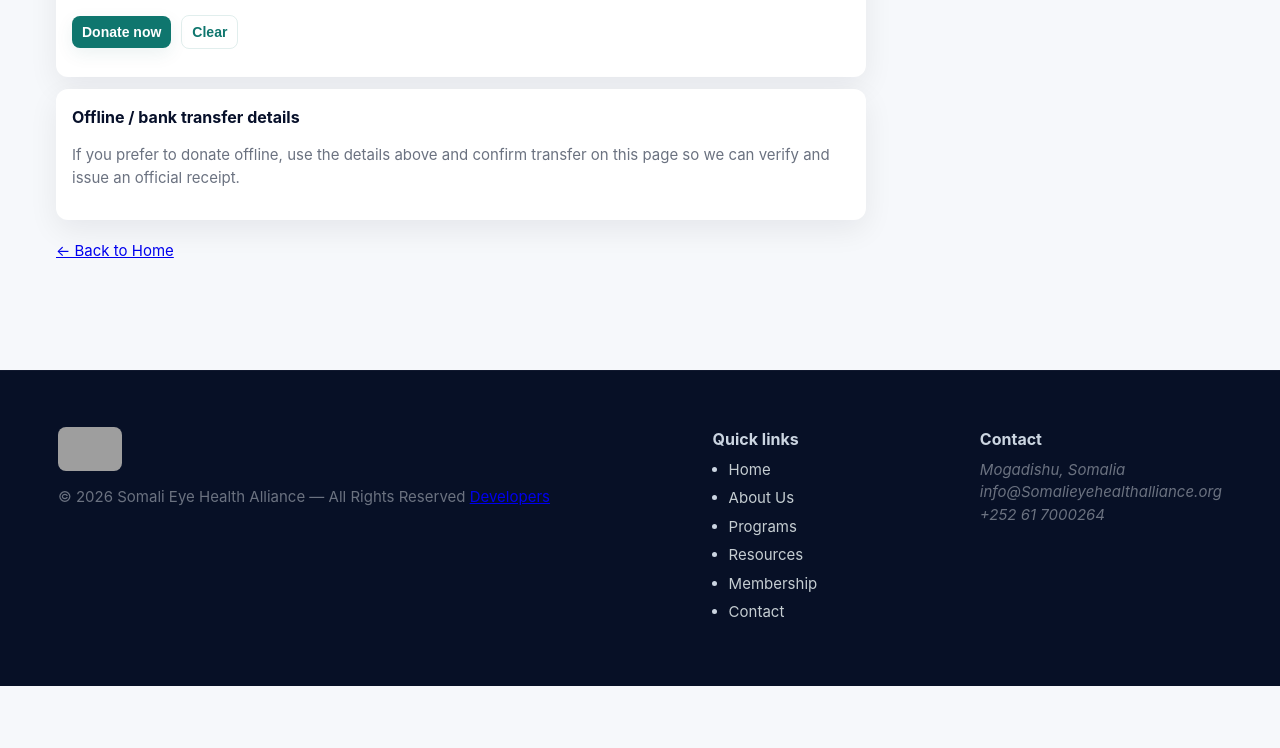
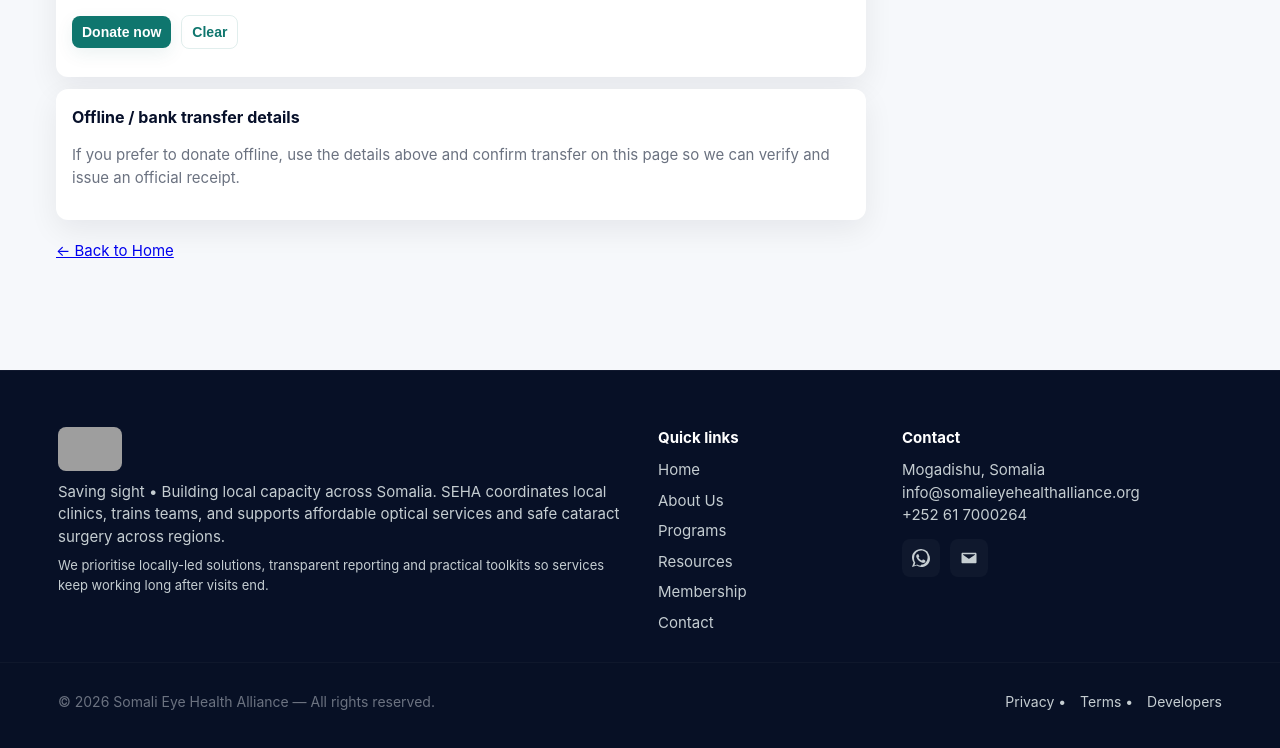
Before and after one commit to Zakariye-Salah/somali-eye-health-alliance, a plain HTML site: page public/donate.html in a window 1280 px wide. Shown: the part 1238-1986 px from the top of the page. Before the commit the page ends 1924 px from the top, so only its background shows below. Drawn offline with Linux system fonts and the light colour scheme; grey boxes are pictures that could not be loaded.

Commit message:
Update donate.html

```diff
--- a/public/donate.html
+++ b/public/donate.html
@@ -521,17 +521,27 @@ body[data-loading="true"] { overflow: hidden !important; }
     </div>
   </main>
 
-  <!-- FOOTER -->
-  <footer class="site-footer" role="contentinfo">
-    <div class="container footer-inner">
-      <div class="footer-col">
-        <img src="images/logo.png" alt="SEHA logo" class="footer-logo">
-        <p class="muted">© 2026 Somali Eye Health Alliance — All Rights Reserved <a href="developers-contact.html">Developers</a></p>
+<!-- ====== Modern footer (replace existing footer) ====== -->
+<footer class="site-footer" role="contentinfo" aria-labelledby="footer-heading">
+  <div class="container footer-top" id="footerTop">
+    <!-- col 1: logo + short mission -->
+    <div class="footer-block footer-brand" aria-labelledby="footer-brand">
+      <img src="images/logo.png" alt="SEHA logo" class="footer-logo" />
+      <div class="footer-slogan">
+        <p class="muted">
+          Saving sight • Building local capacity across Somalia. SEHA coordinates local clinics,
+          trains teams, and supports affordable optical services and safe cataract surgery across regions.
+        </p>
+        <p class="muted" style="margin-top:8px;font-size:13px">
+          We prioritise locally-led solutions, transparent reporting and practical toolkits so services keep working long after visits end.
+        </p>
+      </div>
     </div>
 
-      <div class="footer-col">
-        <h4>Quick links</h4>
-        <ul class="small-list footer-links">
+    <!-- col 2: quick links -->
+    <nav class="footer-block footer-links" aria-label="Footer quick links">
+      <h4 class="footer-heading">Quick links</h4>
+      <ul>
         <li><a href="index.html">Home</a></li>
         <li><a href="about.html">About Us</a></li>
         <li><a href="programs.html">Programs</a></li>
@@ -539,18 +549,49 @@ body[data-loading="true"] { overflow: hidden !important; }
         <li><a href="membership.html">Membership</a></li>
         <li><a href="contact.html">Contact</a></li>
       </ul>
+    </nav>
+
+    <!-- col 3: contact + socials -->
+    <div class="footer-block footer-contact" aria-labelledby="footer-contact">
+      <h4 class="footer-heading">Contact</h4>
+      <address class="muted">
+        Mogadishu, Somalia<br />
+        <a href="mailto:info@somalieyehealthalliance.org">info@somalieyehealthalliance.org</a><br />
+        <a href="tel:+252617000264">+252 61 7000264</a>
+      </address>
+
+      <div class="footer-socials" aria-label="Contact & messaging">
+        <!-- WhatsApp -->
+        <a href="https://wa.me/252617000264" class="social" aria-label="WhatsApp" title="Chat on WhatsApp" target="_blank" rel="noopener">
+          <svg viewBox="0 0 24 24" width="18" height="18" fill="currentColor" aria-hidden="true">
+            <path d="M20.52 3.48A11.93 11.93 0 0 0 12 0C5.373 0 .051 4.893 0 11.15 0 13.619.737 15.983 2.12 17.94L0 24l6.27-2.07A11.94 11.94 0 0 0 12 24c6.627 0 11.999-4.893 12-11.15 0-1.84-.46-3.6-1.48-5.37zM12 22.1c-1.67 0-3.29-.43-4.72-1.25l-.34-.2-3.72 1.23 1.24-3.63-.22-.37A9.07 9.07 0 0 1 2.9 11.15 9.1 9.1 0 0 1 12 2.1c4.83 0 8.8 3.45 8.8 9.05 0 5.59-3.97 10-8.8 10z"/>
+            <path d="M17.2 14.85c-.3-.15-1.78-.87-2.06-.97-.28-.1-.48-.15-.68.15s-.78.97-.95 1.17c-.17.2-.34.23-.63.08-.3-.15-1.27-.47-2.42-1.51-.89-.8-1.49-1.78-1.66-2.08-.17-.3-.02-.46.13-.61.13-.13.3-.34.45-.51.15-.17.2-.28.3-.46.1-.17.05-.33-.03-.48-.08-.15-.68-1.64-.93-2.23-.24-.59-.48-.51-.66-.52-.17-.01-.36-.01-.55-.01-.2 0-.52.07-.8.34-.28.27-1.06 1.04-1.06 2.52 0 1.49 1.09 2.93 1.24 3.13.15.2 2.14 3.4 5.2 4.77 3.07 1.36 3.07.9 3.62.84.55-.06 1.78-.72 2.03-1.41.24-.69.24-1.28.17-1.41-.07-.14-.28-.24-.58-.39z"/>
+          </svg>
+        </a>
+
+        <!-- Email quick action (same as contact, quick open mail client) -->
+        <a href="mailto:info@somalieyehealthalliance.org" class="social" aria-label="Email" title="Send email">
+          <svg viewBox="0 0 24 24" width="18" height="18" fill="currentColor" aria-hidden="true"><path d="M2 6.5C2 5.67 2.67 5 3.5 5h17c.83 0 1.5.67 1.5 1.5v11c0 .83-.67 1.5-1.5 1.5h-17C2.67 19 2 18.33 2 17.5v-11zM4 7v.8l7.5 5.1c.2.15.5.15.7 0L20 7.8V7H4z"/></svg>
+        </a>
+      </div>
+    </div>
   </div>
 
-      <div class="footer-col">
-        <h4>Contact</h4>
-        <address class="muted">
-          Mogadishu, Somalia<br>
-          info@Somalieyehealthalliance.org <br>
-          +252 61 7000264
-                </address>
+  <!-- bottom legal bar -->
+  <div class="footer-bottom" role="contentinfo">
+    <div class="container footer-bottom-inner">
+      <div class="legal muted">© 2026 Somali Eye Health Alliance — All rights reserved.</div>
+      <div class="policies">
+        <a href="privacy.html">Privacy</a>
+        <span aria-hidden="true">•</span>
+        <a href="terms.html">Terms</a>
+        <span aria-hidden="true">•</span>
+        <a href="developers-contact.html">Developers</a>
+      </div>
     </div>
   </div>
 </footer>
+
 
   <script src="donate.js"></script>
   <script src="script.js"></script>
```
Lines whose indentation alone changed are shown as unchanged.
